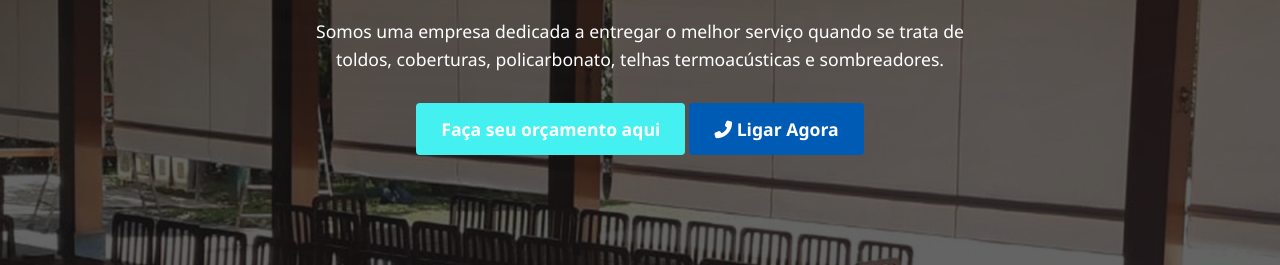
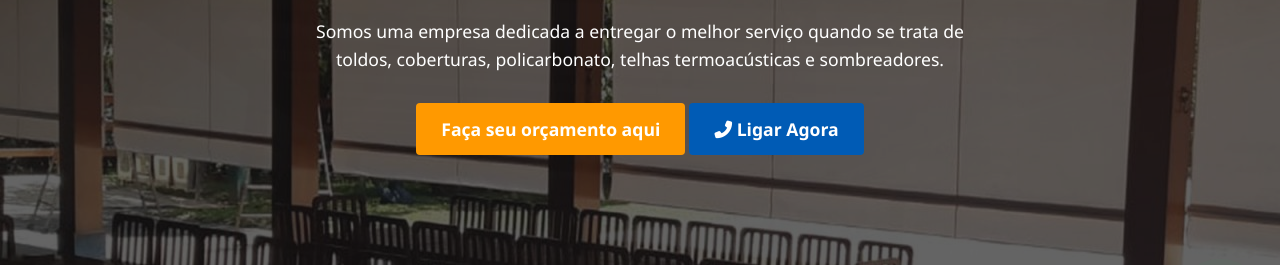
Before and after one commit to thiago191090/toldosecoberturasbrasilia, a plain HTML site: page index.html in a window 1280 px wide. Shown: the part 437-702 px from the top of the page. Drawn offline with Linux system fonts and the light colour scheme.

Commit message:
Add files via upload

```diff
--- a/style.css
+++ b/style.css
@@ -1,7 +1,7 @@
 /* Variáveis de Cores */
 :root {
     --primary-color: #005bb5;
-    --secondary-color: #45f0f0;
+    --secondary-color: #ff9900;
     --text-color: #333;
     --light-bg: #f4f4f4;
     --white: #ffffff;
```
